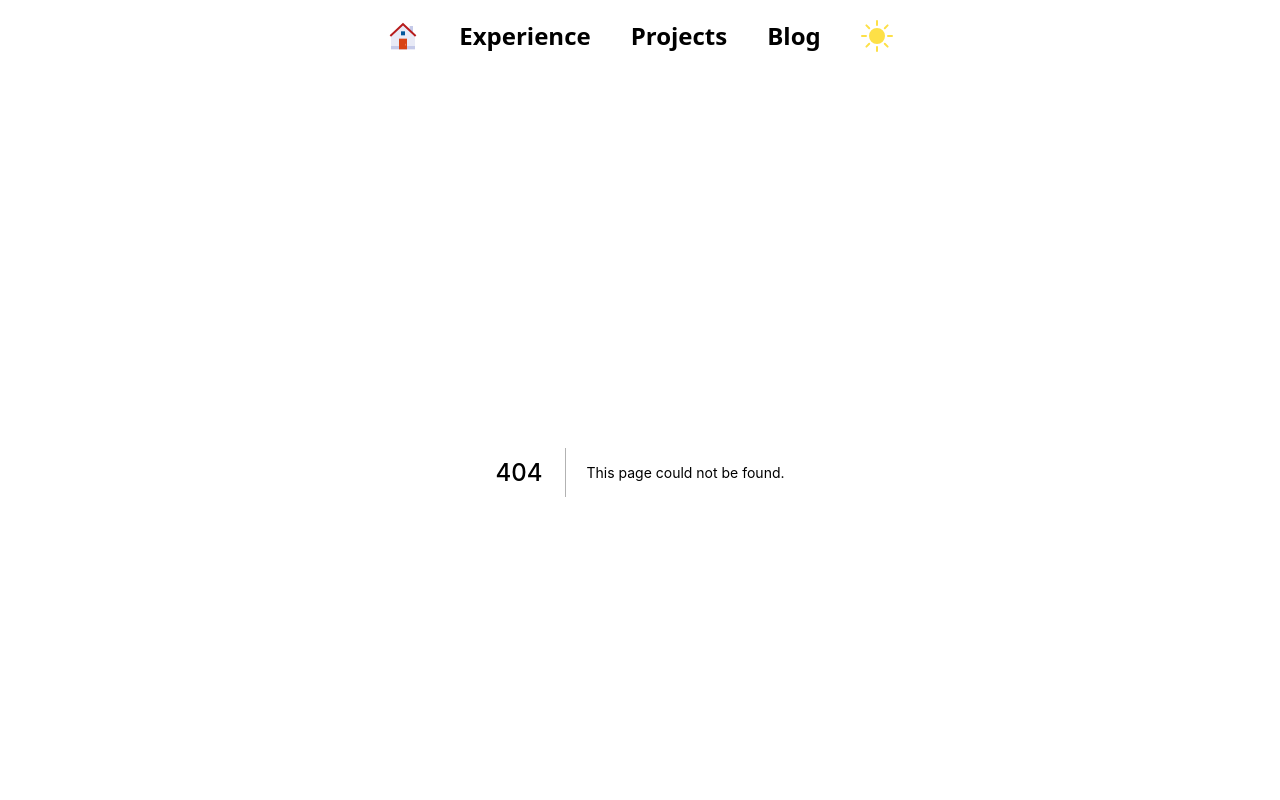
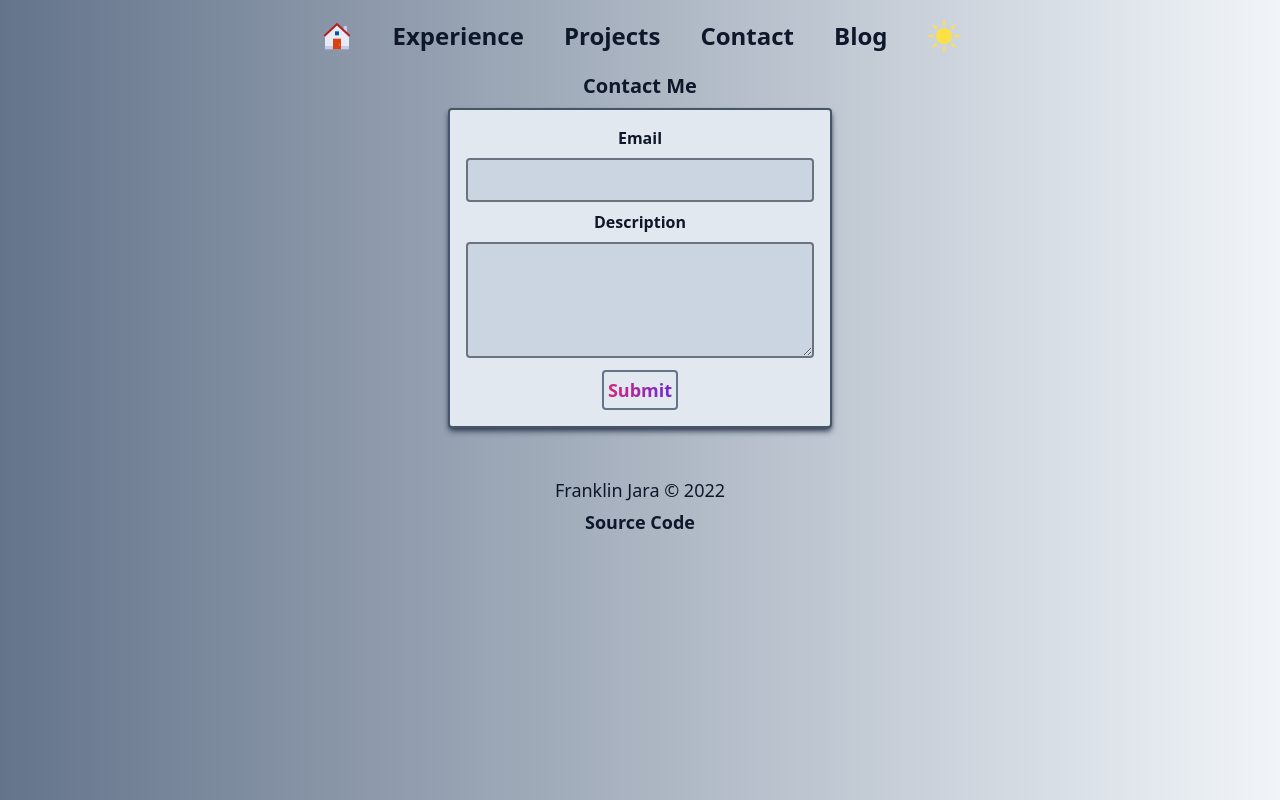
Before and after one commit to makyfj/franklinjara.dev, a Next.js app: page /contact in a window 1280 px wide. Before the commit this address had no page. Shown: the top 800 px of the page. Built offline with nearby package versions, Linux system fonts and the light colour scheme.

Commit message:
fix: fixing styling and adding contact page

```diff
--- a/src/components/contactForm.tsx
+++ b/src/components/contactForm.tsx
@@ -36,8 +36,9 @@ const ContactForm = () => {
   };
 
   return (
+    <>
+      <h1 className="text-center text-xl">Contact Me</h1>
       <div className="mx-2 my-2 text-center rounded mx-auto max-w-sm bg-slate-200 dark:bg-slate-800 border-2 border-slate-600 dark:border-slate-300 shadow-md shadow-slate-700 dark:shadow-slate-500">
-      <h2 className="text-lg pt-2">Contact Form</h2>
         <form
           onSubmit={handleSubmit(onSubmit)}
           className="p-4 grid grid-cols-1 gap-2"
@@ -74,6 +75,7 @@ const ContactForm = () => {
           </div>
         </form>
       </div>
+    </>
   );
 };
 
--- a/src/components/header.tsx
+++ b/src/components/header.tsx
@@ -35,6 +35,9 @@ const Header = () => {
       <Link href="/">
         <a className="heading">Projects</a>
       </Link>
+      <Link href="/contact">
+        <a className="heading">Contact</a>
+      </Link>
       <Link href="/">
         <a className="heading">Blog</a>
       </Link>
--- a/src/components/socials.tsx
+++ b/src/components/socials.tsx
@@ -11,7 +11,7 @@ const Socials = () => {
         <a href="https://www.github.com/makyfj">
           <BsGithub className="social-hover" />
         </a>
-        <a href="https://www.linkedin.com/in/franklinjara-fj">
+        <a href="https://www.linkedin.com/in/franklin-jara-fj">
           <BsLinkedin className="social-hover" />
         </a>
         <a href="files/FranklinJaraResume.pdf">
--- /dev/null
+++ b/src/pages/contact.tsx
@@ -0,0 +1,7 @@
+import ContactForm from "@/components/contactForm";
+
+const Contact = () => {
+  return <ContactForm />;
+};
+
+export default Contact;
--- a/src/styles/tailwind.css
+++ b/src/styles/tailwind.css
@@ -5,7 +5,7 @@
 @tailwind utilities;
 
 body {
-  @apply bg-gradient-to-tl from-slate-100 to-slate-500 dark:from-slate-900 dark:to-slate-600 text-slate-900 dark:text-slate-200;
+  @apply bg-gradient-to-l from-slate-100 to-slate-500 dark:from-slate-900 dark:to-slate-600 text-slate-900 dark:text-slate-200;
 }
 
 /* Using this css format because tailwindcss was throwing String.prototype.bold = undefined or null if font-bold was being used*/
```
Lines whose indentation alone changed are shown as unchanged.
